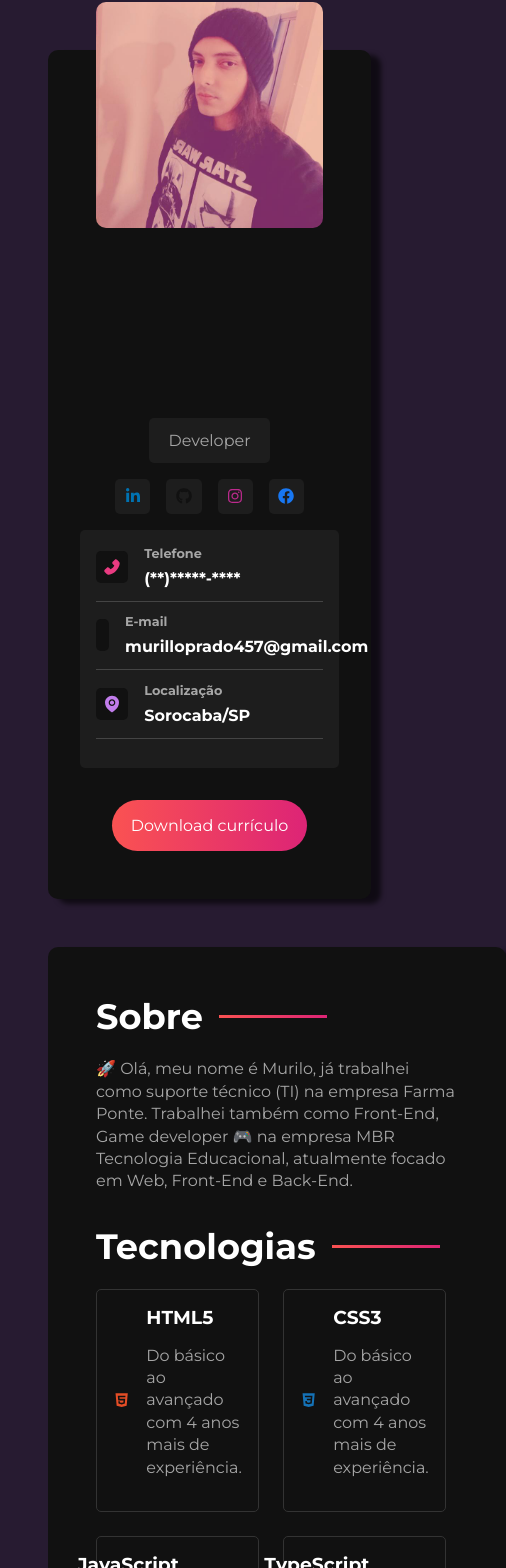
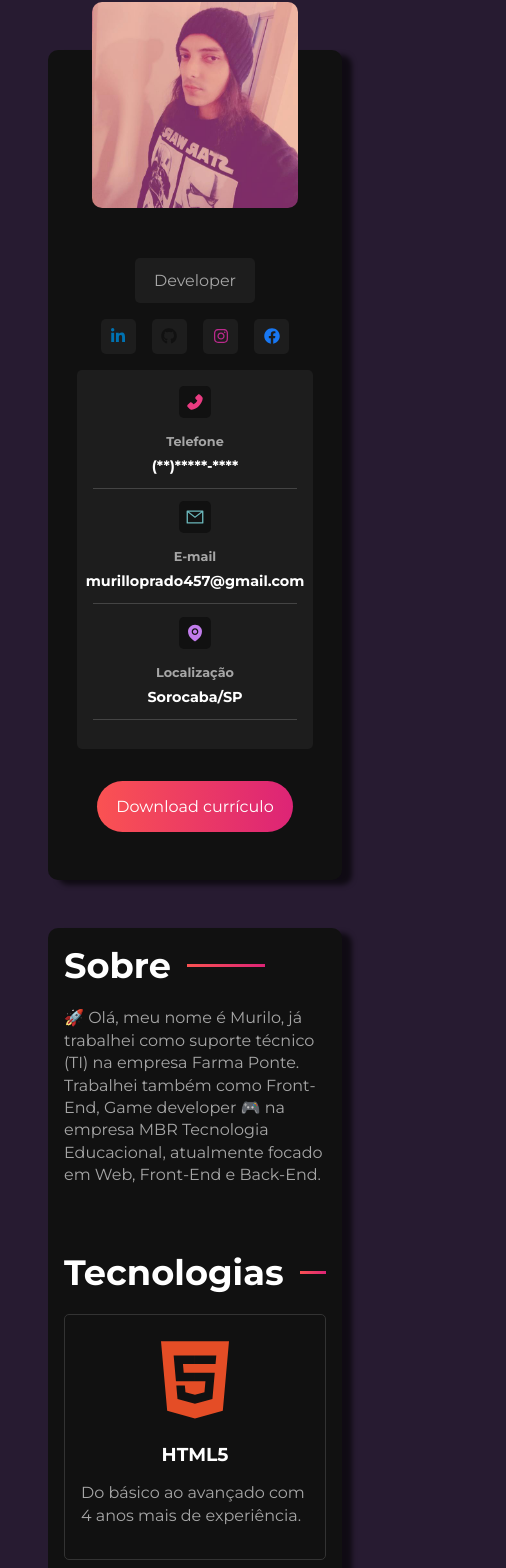
Before and after one commit to murilonp/new-portfolio, a React (Vite) app: page / in a window 390 px wide. Shown: the part 401-1969 px from the top of the page, 506 px wide, since content can reach past the window. Built offline with nearby package versions, Linux system fonts and the light colour scheme.

Commit message:
added responsiveness

```diff
--- a/src/styles/components/informationcontainer.sass
+++ b/src/styles/components/informationcontainer.sass
@@ -44,3 +44,16 @@
 
     #pin-icon
       color: #c17ceb
+
+@media (min-width:390px)
+  #information
+    .info-card
+      flex-direction: column
+
+    div
+      display: flex
+      align-items: center
+      flex-direction: column
+
+      p
+        font-size: 0.9rem
--- a/src/styles/components/maincontent.sass
+++ b/src/styles/components/maincontent.sass
@@ -31,3 +31,14 @@
   .btn
     @include mixins.btn()
     align-self: start
+
+@media (min-width:390px)
+  #main-content
+    padding: 0
+
+    section
+      padding: 1rem
+
+    .btn
+      @include mixins.btn()
+      align-self: center
--- a/src/styles/components/sidebar.sass
+++ b/src/styles/components/sidebar.sass
@@ -28,3 +28,8 @@
 
   .btn
     @include mixins.btn
+
+@media (min-width:390px)
+  #sidebar
+    .title
+      margin-top: 10rem
--- a/src/styles/components/technologiescontainer.sass
+++ b/src/styles/components/technologiescontainer.sass
@@ -55,3 +55,14 @@
     #react
       svg
         color: #61dafb
+
+@media (min-width:390px)
+  .technologies-container
+    .technologies-grid
+      .technology-card
+        display: flex
+        flex-direction: column
+        width: 100%
+
+        h3
+          text-align: center
```
